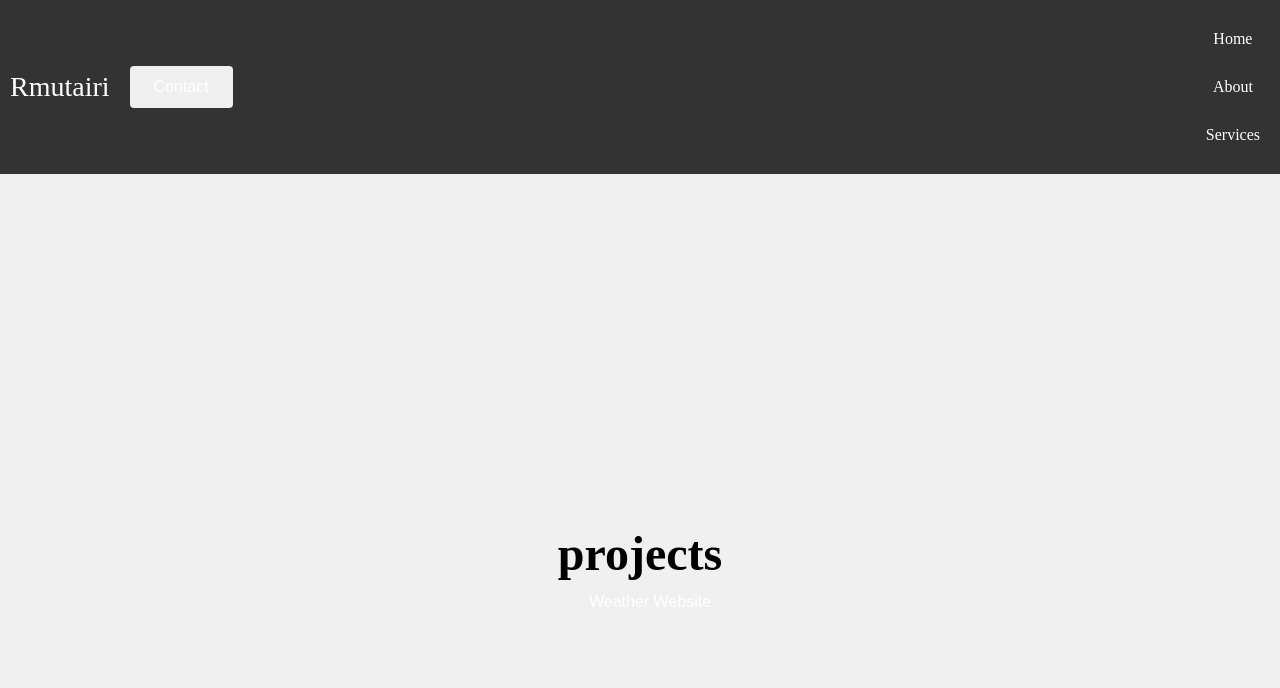
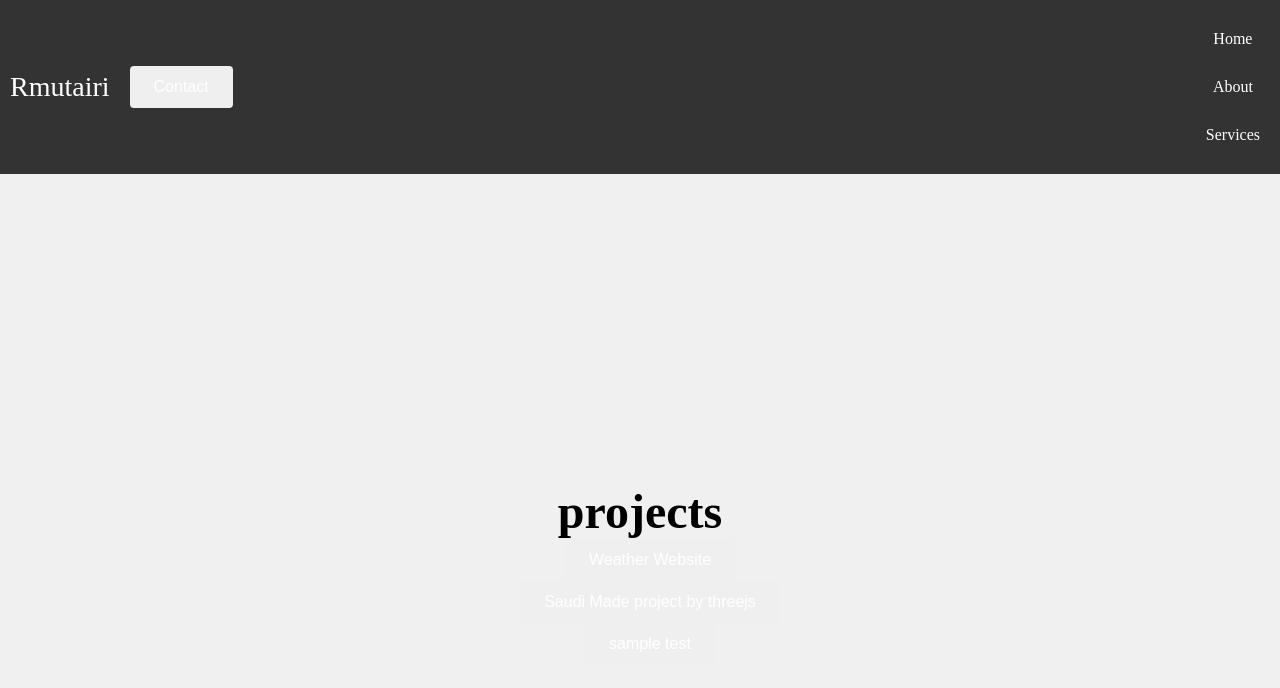
Before and after one commit to rmutairi/rmutairi, a plain HTML site: page index.html in a window 1280 px wide. Drawn offline with Linux system fonts and the light colour scheme.

Commit message:
Update index.html

```diff
--- a/index.html
+++ b/index.html
@@ -200,7 +200,8 @@ button:active {
 <div class="middle-section">
   <h1> projects </h1>
 <button onclick="window.location.href='https://rmutairi.github.io/weather/'">Weather Website</button>
-
+<button onclick="window.location.href='https://rmutairi.github.io/threejs/'">Saudi Made project by threejs</button>
+	<button onclick="window.location.href='https://rmutairi.github.io/simpletest/'">sample test</button>
   <div class="blink"></div>
   <div class=""></div>
 </div>
```
